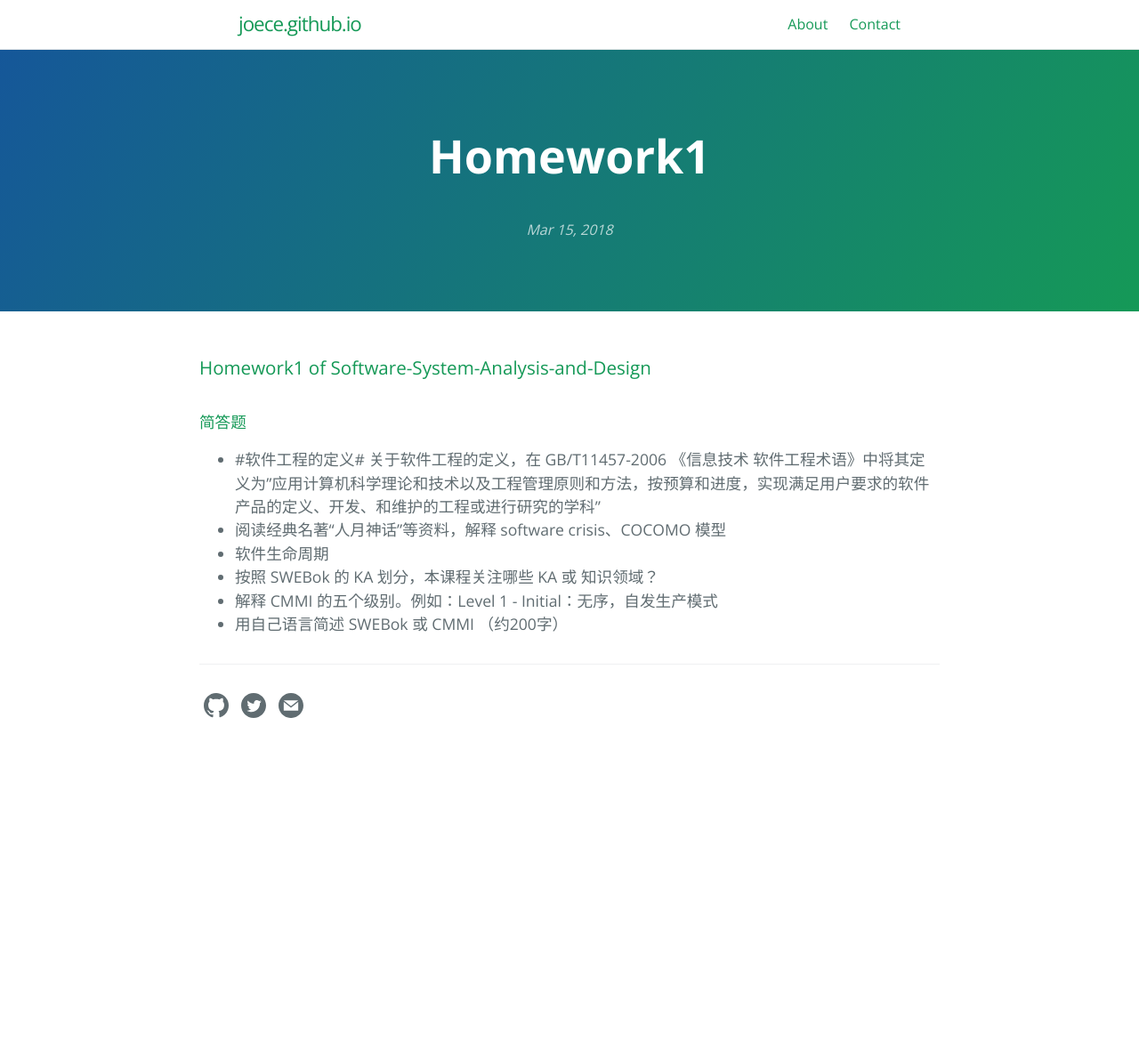
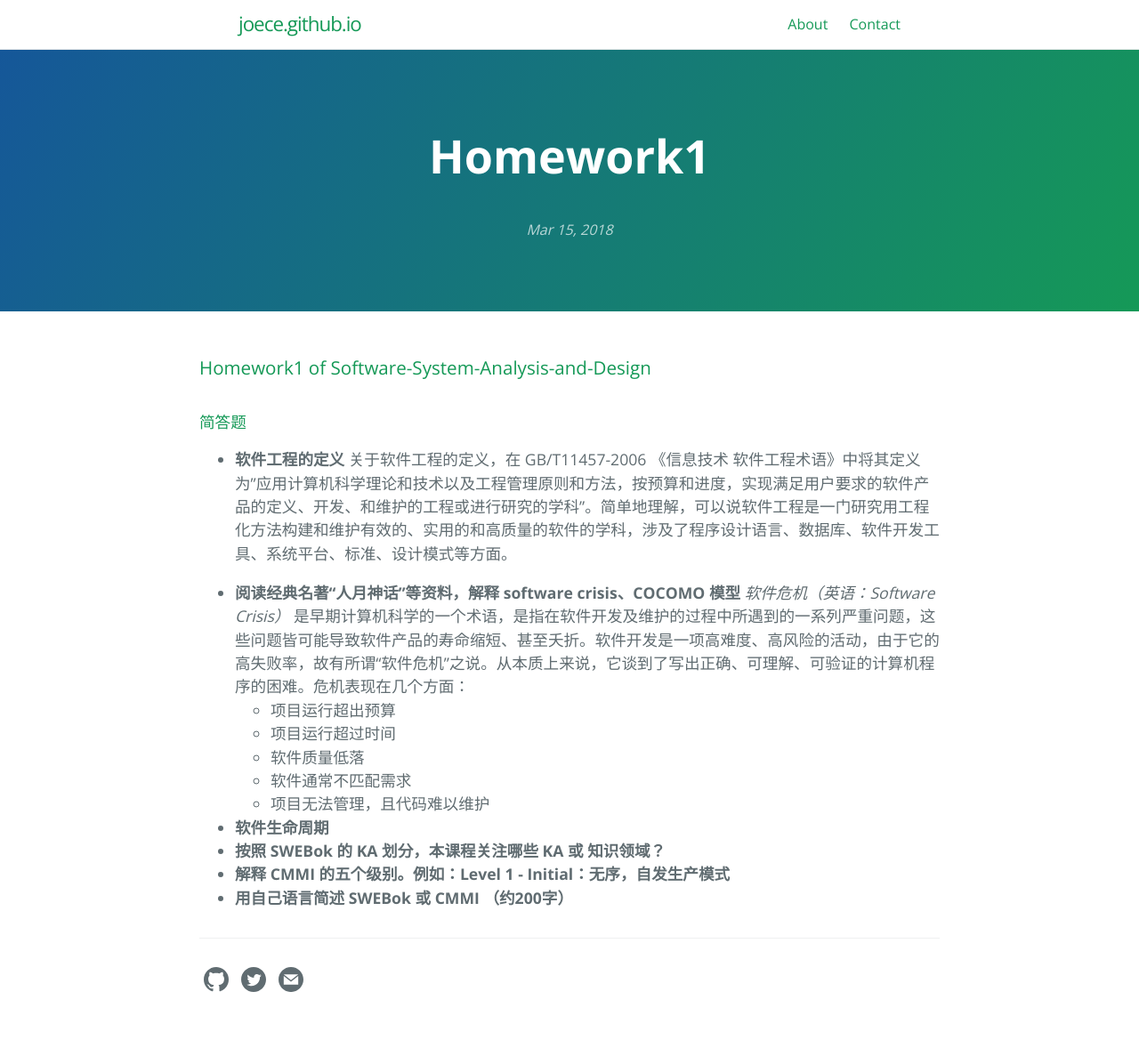
Before and after one commit to joece/joece.github.io, a Jekyll site: the page built from _posts/2018-03-15-Software-System-Analysis-and-Design-Homework1.md, in a window 1280 px wide. Shown: the whole page at 89% size. Built offline with Jekyll 4.4.1, drawn with Linux system fonts in a browser that asks for light colours; before the commit the page ends 900 px from its top, so only the background shows below that.

Commit message:
Update 2018-03-15-Software-System-Analysis-and-Design-Homework1.md

```diff
--- a/_posts/2018-03-15-Software-System-Analysis-and-Design-Homework1.md
+++ b/_posts/2018-03-15-Software-System-Analysis-and-Design-Homework1.md
@@ -5,10 +5,18 @@ title: "Homework1"
 ### Homework1 of Software-System-Analysis-and-Design
 
 #### 简答题
-- #软件工程的定义#
-关于软件工程的定义，在 GB/T11457-2006 《信息技术 软件工程术语》中将其定义为"应用计算机科学理论和技术以及工程管理原则和方法，按预算和进度，实现满足用户要求的软件产品的定义、开发、和维护的工程或进行研究的学科"
-- 阅读经典名著“人月神话”等资料，解释 software crisis、COCOMO 模型
-- 软件生命周期
-- 按照 SWEBok 的 KA 划分，本课程关注哪些 KA 或 知识领域？
-- 解释 CMMI 的五个级别。例如：Level 1 - Initial：无序，自发生产模式
-- 用自己语言简述 SWEBok 或 CMMI （约200字）
+- __软件工程的定义__
+关于软件工程的定义，在 GB/T11457-2006 《信息技术 软件工程术语》中将其定义为"应用计算机科学理论和技术以及工程管理原则和方法，按预算和进度，实现满足用户要求的软件产品的定义、开发、和维护的工程或进行研究的学科"。简单地理解，可以说软件工程是一门研究用工程化方法构建和维护有效的、实用的和高质量的软件的学科，涉及了程序设计语言、数据库、软件开发工具、系统平台、标准、设计模式等方面。
+
+- __阅读经典名著“人月神话”等资料，解释 software crisis、COCOMO 模型__
+_软件危机（英语：Software Crisis）_ 是早期计算机科学的一个术语，是指在软件开发及维护的过程中所遇到的一系列严重问题，这些问题皆可能导致软件产品的寿命缩短、甚至夭折。软件开发是一项高难度、高风险的活动，由于它的高失败率，故有所谓“软件危机”之说。从本质上来说，它谈到了写出正确、可理解、可验证的计算机程序的困难。危机表现在几个方面：
+    - 项目运行超出预算
+    - 项目运行超过时间
+    - 软件质量低落
+    - 软件通常不匹配需求
+    - 项目无法管理，且代码难以维护
+
+- __软件生命周期__
+- __按照 SWEBok 的 KA 划分，本课程关注哪些 KA 或 知识领域？__
+- __解释 CMMI 的五个级别。例如：Level 1 - Initial：无序，自发生产模式__
+- __用自己语言简述 SWEBok 或 CMMI （约200字）__
```
